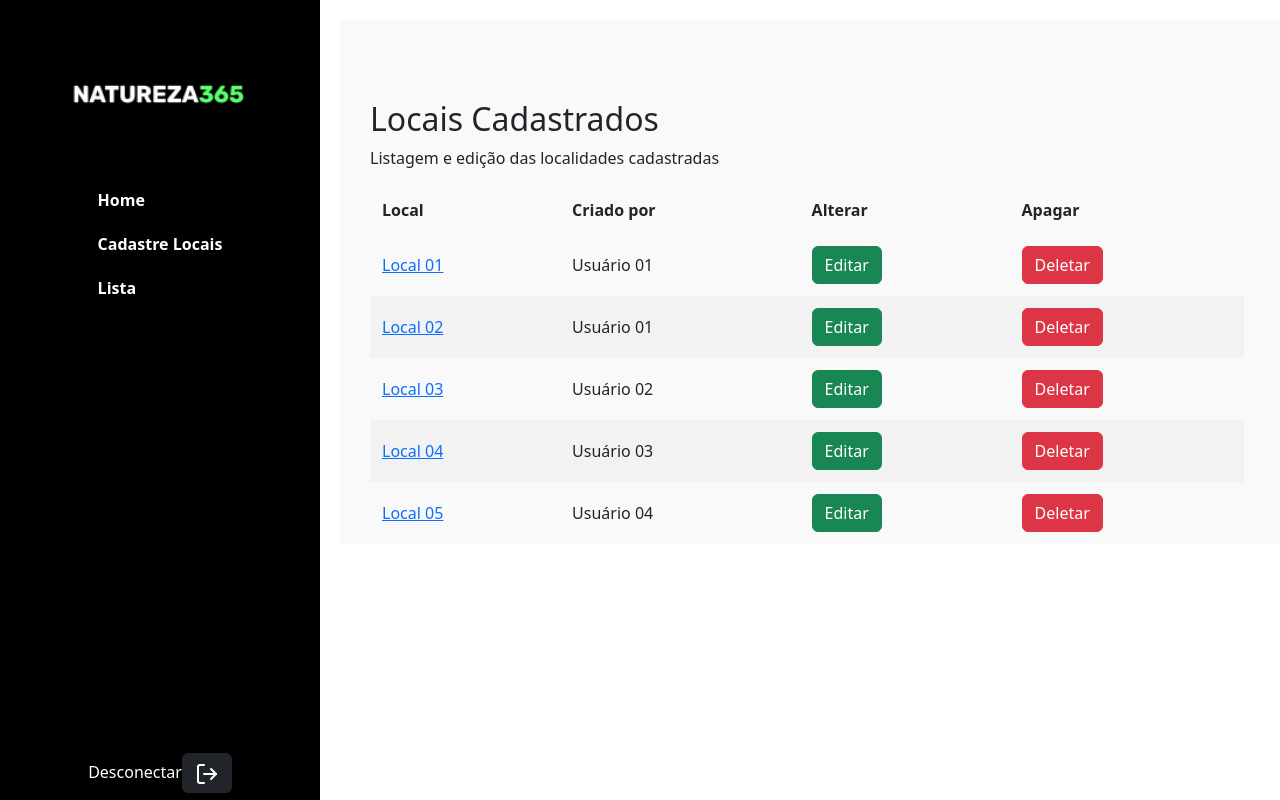
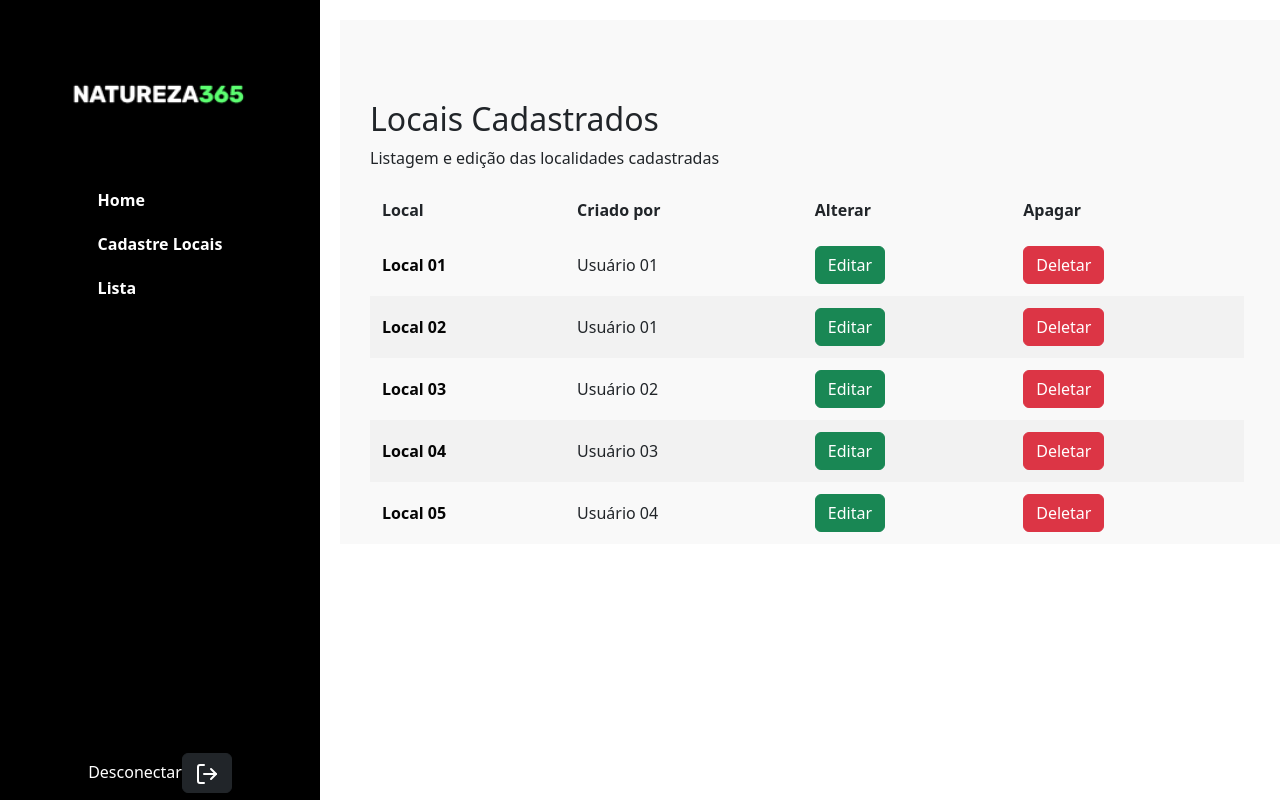
Before and after one commit to RodRibDev/BACKUPPROJETOFINAL, a React (Vite) app: page /dashboard/listalocais in a window 1280 px wide. Shown: the top 800 px of the page. Built offline with nearby package versions, Linux system fonts and the light colour scheme; data requests are answered from the project's data file; sample sign-in values are in the browser's storage.

Commit message:
pequeno ajuste nos links da listagem de locais.

```diff
--- a/src/pages/dashboard/listaLocais/listaLocais.jsx
+++ b/src/pages/dashboard/listaLocais/listaLocais.jsx
@@ -55,7 +55,7 @@ export function ListaLocais() {
                         {locais.map((local) => (
                             <tr key={local.id}>
                                 <td>
-                                    <Link to={`/dashboard/local/${local.id}`} className="custom-link">
+                                    <Link to={`/dashboard/local/${local.id}`} className="app-link2">
                                         {local.nome}
                                     </Link>
                                 </td>
--- a/src/templates/private-route.css
+++ b/src/templates/private-route.css
@@ -88,7 +88,14 @@
     font-weight: 600;
 }
 
-.app-link:hover {
+.app-link2 {
+    text-decoration: none;
+    color: rgb(5, 5, 5);
+    margin-bottom: 10px;
+    font-weight: 600;
+}
+
+.app-link:hover, .app-link2:hover {
     color: #30a12c;
 }
 
```
